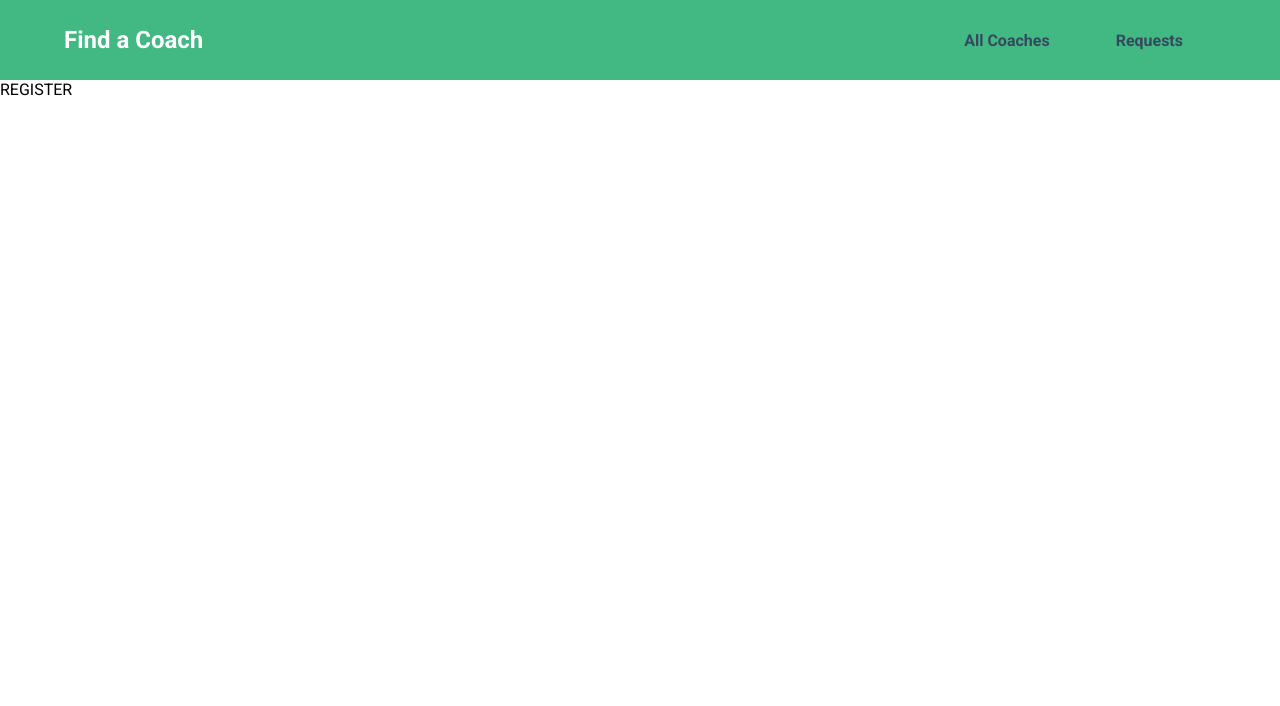
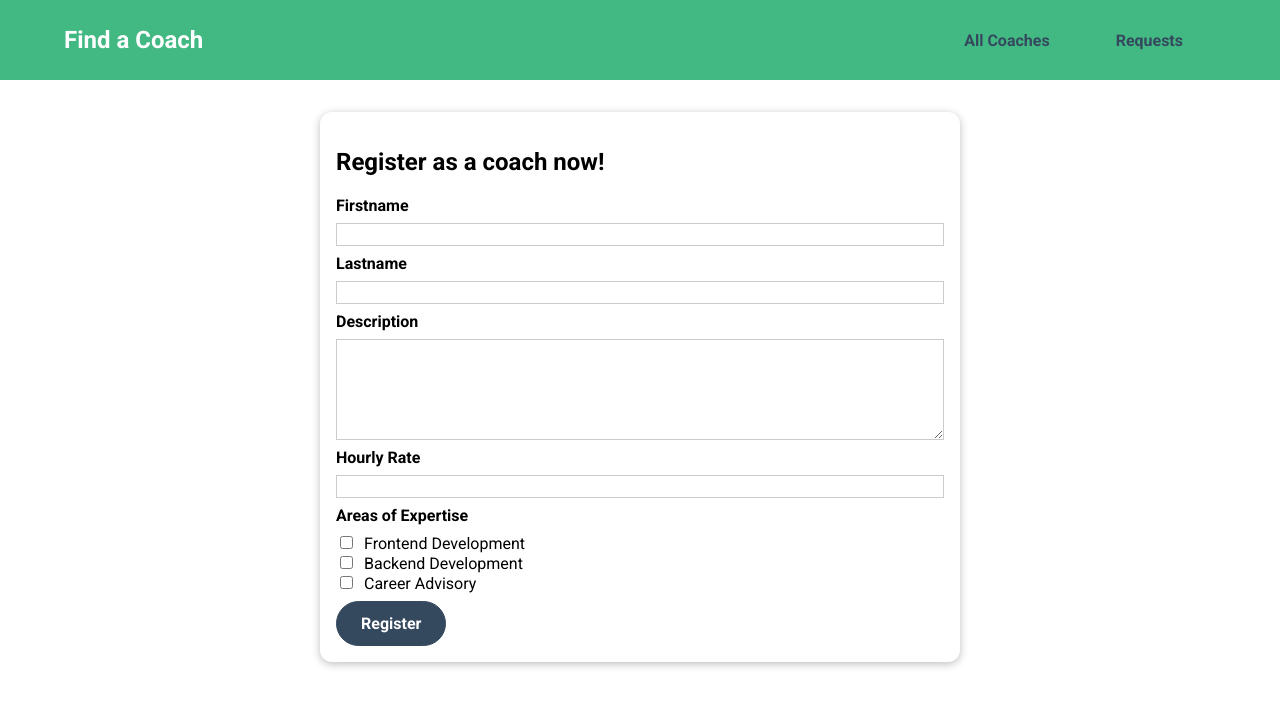
Before and after one commit to bognikk/VUE-coach-finder-app, a Vue app: page /register in a window 1280 px wide. Shown: the top 706 px of the page. Built offline with nearby package versions, Linux system fonts and the light colour scheme.

Commit message:
registering form component

```diff
--- a/src/components/UI/BaseButton.vue
+++ b/src/components/UI/BaseButton.vue
@@ -46,10 +46,17 @@
 	cursor: pointer;
 
 	&:hover,
-	&:active {
+	&:active,
+	&:focus {
 		color: #35495e;
 		border-color: #42b883;
 		background-color: #42b883;
+		outline-color: #42b883;
+	}
+
+	&:focus {
+		outline: 2px solid webkit-focus-ring-color;
+		outline-offset: -2px;
 	}
 
 	&.flat {
--- /dev/null
+++ b/src/components/coaches/CoachForm.vue
@@ -0,0 +1,130 @@
+<template>
+	<form @submit.prevent="submitForm">
+		<div class="form-control">
+			<label for="firstname">Firstname</label>
+			<input type="text" id="firstname" v-model.trim="firstName" />
+		</div>
+		<div class="form-control">
+			<label for="lastname">Lastname</label>
+			<input type="text" id="lastname" v-model.trim="lastName" />
+		</div>
+		<div class="form-control">
+			<label for="description">Description</label>
+			<textarea id="description" rows="5" v-model.trim="description"></textarea>
+		</div>
+		<div class="form-control">
+			<label for="rate">Hourly Rate</label>
+			<input type="number" id="rate" v-model.number="rate" />
+		</div>
+		<div class="form-control">
+			<h3>Areas of Expertise</h3>
+			<div>
+				<input type="checkbox" id="frontend" value="frontend" v-model="areas" />
+				<label for="frontend">Frontend Development</label>
+			</div>
+			<div>
+				<input type="checkbox" id="backend" value="backend" v-model="areas" />
+				<label for="backend">Backend Development</label>
+			</div>
+			<div>
+				<input type="checkbox" id="career" value="career" v-model="areas" />
+				<label for="career">Career Advisory</label>
+			</div>
+		</div>
+		<base-button>Register</base-button>
+	</form>
+</template>
+
+<script>
+export default {
+	data() {
+		return {
+			firstName: '',
+			lastName: '',
+			description: '',
+			rate: null,
+			areas: [],
+		};
+	},
+	methods: {
+		submitForm() {
+			const formData = {
+				first: this.firstName,
+				last: this.lastName,
+				desc: this.description,
+				rate: this.rate,
+				areas: this.areas,
+			};
+
+			console.log(formData);
+		},
+	},
+};
+</script>
+
+<style lang="scss" scoped>
+.form-control {
+	margin: 0.5rem 0;
+
+	label {
+		display: block;
+		margin-bottom: 0.5rem;
+		font-weight: bold;
+	}
+
+	// input[type='checkbox'] + label {
+	// 	margin: 0 0 0 0.5rem;
+	// 	display: inline;
+	// 	font-weight: normal;
+	// }
+
+	input,
+	textarea {
+		display: block;
+		width: 100%;
+		max-width: 100%;
+		border: 1px solid #ccc;
+		font: inherit;
+
+		&:focus {
+			border-color: #42b883;
+			outline: none;
+			background-color: #e3fff2;
+		}
+	}
+
+	input[type='checkbox'] {
+		display: inline;
+		width: auto;
+		border: none;
+
+		&:focus {
+			border-color: #42b883;
+			outline: none;
+			background-color: #e3fff2;
+		}
+
+		& + label {
+			margin: 0 0 0 0.5rem;
+			display: inline;
+			font-weight: normal;
+		}
+	}
+
+	h3 {
+		margin: 0.5rem 0;
+		font-size: 1rem;
+	}
+
+	.invalid {
+		label {
+			color: red;
+		}
+
+		input,
+		textarea {
+			border: 1px solid red;
+		}
+	}
+}
+</style>
--- a/src/pages/coaches/CoachRegistration.vue
+++ b/src/pages/coaches/CoachRegistration.vue
@@ -1 +1,18 @@
-<template>REGISTER</template>
+<template>
+	<section>
+		<base-card>
+			<h2>Register as a coach now!</h2>
+			<coach-form></coach-form>
+		</base-card>
+	</section>
+</template>
+
+<script>
+import CoachForm from '../../components/coaches/CoachForm.vue';
+
+export default {
+	components: {
+		CoachForm,
+	},
+};
+</script>
```
